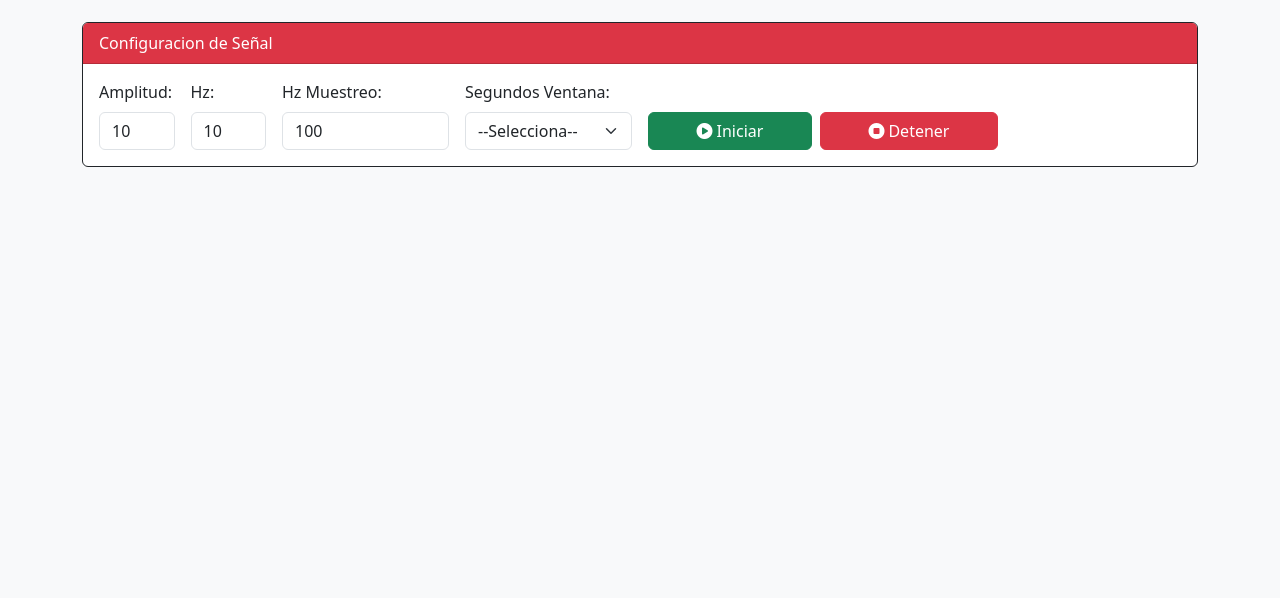
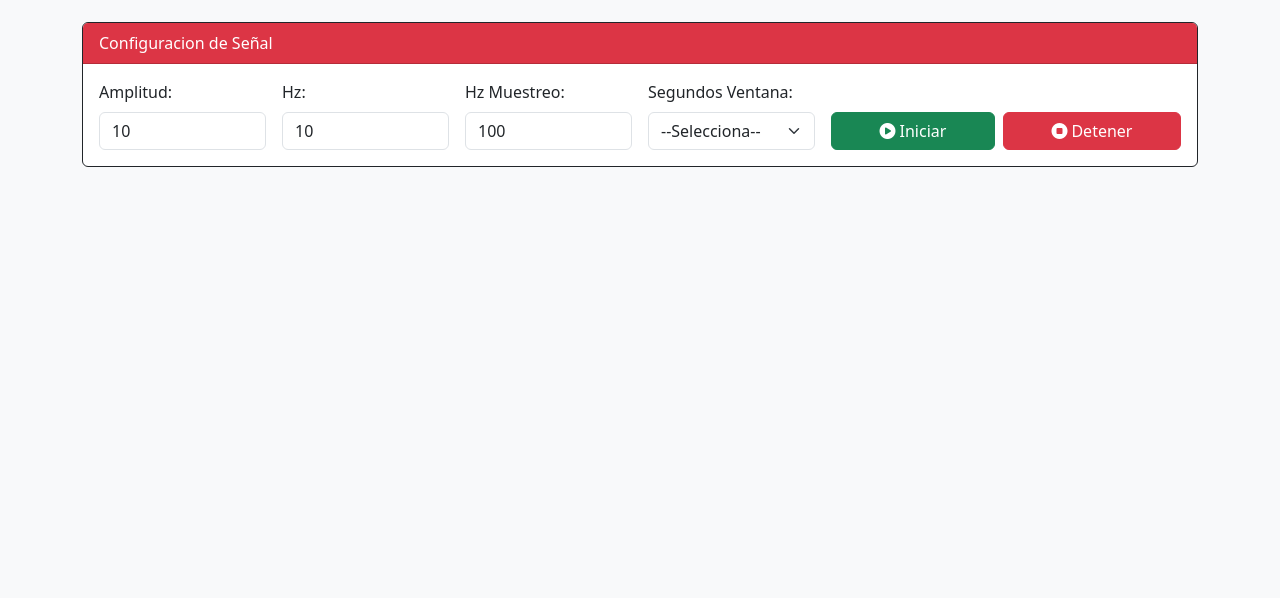
Before and after one commit to Nino2502/medical-tcp-app, a plain HTML site: page resources/index.html in a window 1280 px wide. Shown: the part 202-800 px from the top of the page. Drawn offline with nearby package versions, Linux system fonts and the light colour scheme; a script that the page names is missing.

Commit message:
Se acomodaron los input del formulario

```diff
--- a/resources/index.html
+++ b/resources/index.html
@@ -32,18 +32,18 @@
         <div class="card-header bg-danger text-white">Configuracion de Señal</div>
 
         <div class="card-body">
-            <!-- SOLO UNA FILA para todos los elementos -->
+
             <div class="row g-3 align-items-center">
 
                 <!-- Amplitud -->
-                <div class="col-md-1">
+                <div class="col-md-2">
                     <label class="form-label">Amplitud:</label>
                     <input type="number" class="form-control" id="inputamplitud" value="10" min="1">
                     <small class="text-danger" id="errorAmplitud" style="display: none;"></small>
                 </div>
 
                 <!-- Hz -->
-                <div class="col-md-1">
+                <div class="col-md-2">
                     <label class="form-label">Hz:</label>
                     <input type="number" class="form-control" id="inputHz" value="10" min="1">
                     <small class="text-danger" id="errorHz" style="display: none;"></small>
@@ -57,7 +57,7 @@
                 </div>
 
                 <!-- Segundos Ventana -->
-                <div class="col-md-2">  <!-- Reducido de 3 a 2 -->
+                <div class="col-md-2">
                     <label class="form-label">Segundos Ventana:</label>
                     <select class="form-select" id="inputSegundosVentana">
                         <option selected>--Selecciona--</option>
@@ -69,10 +69,10 @@
                     </select>
                 </div>
 
-                <!-- BOTONES - Ahora en la misma fila -->
-                <div class="col-md-4">  <!-- Columna para los botones -->
-                    <label class="form-label" style="opacity: 0;">Acciones:</label>  <!-- Label invisible para alineación -->
-                    <div class="d-flex gap-2">  <!-- Flex para poner botones en línea -->
+
+                <div class="col-md-4">
+                    <label class="form-label" style="opacity: 0;">Acciones:</label>
+                    <div class="d-flex gap-2">
                         <button class="btn btn-success flex-fill" id="btnIniciar">
                             <i class="fas fa-play-circle me-1"></i>Iniciar
                         </button>
@@ -85,11 +85,6 @@
             </div>
         </div>
     </div>
-
-
-
-
-
 
     <!-- FIN DEL DIV-->
     </div>
```
